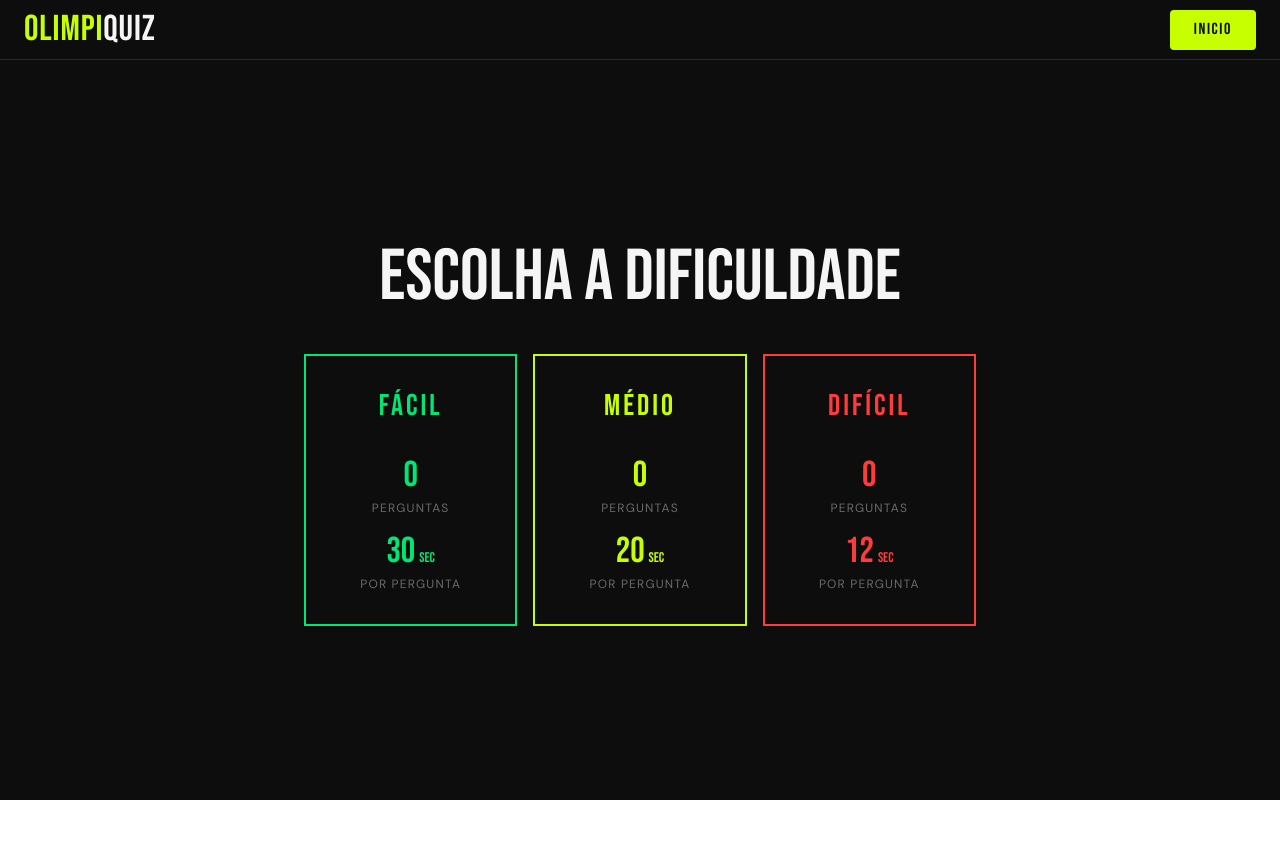
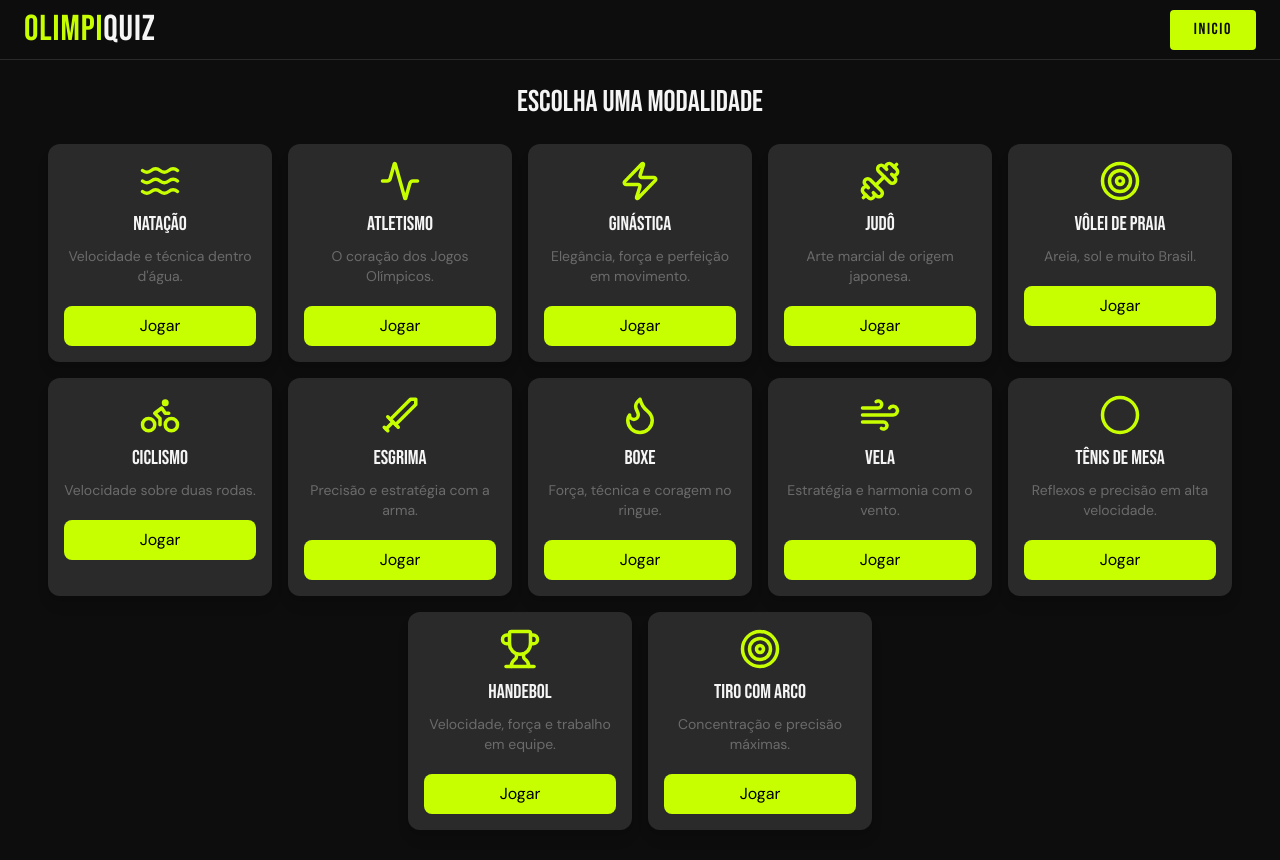
Before and after one commit to jaovitim590/OlimpiQuiz_jb, a React (Vite) app: page /modalidades in a window 1280 px wide. Before the commit the page ends 800 px from the top, so only its background shows below. Built offline with nearby package versions, Linux system fonts and the light colour scheme.

Commit message:
modalidades finishing - 15/03(21:44)

```diff
--- a/src/components/Quiz/QuizStart.tsx
+++ b/src/components/Quiz/QuizStart.tsx
@@ -59,7 +59,7 @@ export const QuizStart = ({ modality, dificulty, onStart }: QuizStartProps) => {
       </button>
 
       <ButtonLink
-        destiny={`/${modality}`}
+        destiny={`/dificuldade/${modality}`}
         label="voltar"
         icon={Undo2}
         variant="outline"
--- a/src/components/dificultySelector/CardGrid.tsx
+++ b/src/components/dificultySelector/CardGrid.tsx
@@ -2,20 +2,34 @@ import { useParams, useNavigate } from "react-router-dom";
 import { getModalidade } from "../../data/mockModalities";
 import type { Dificuldade } from "../../data/mockModalities";
 import { DifficultyCard } from "./DifficultyCard";
+import { ButtonLink } from "../ButtonLink";
+import { Undo2 } from "lucide-react";
 
 const DIFICULDADES: Dificuldade[] = ["facil", "medio", "dificil"];
 
 export const CardGrid = () => {
   const { modality } = useParams<{ modality: string }>();
   const navigate = useNavigate();
+
   const modalidade = getModalidade(modality ?? "");
 
   const totalPorDificuldade = (dificuldade: Dificuldade) =>
-    modalidade?.perguntas.filter((p) => p.dificuldade === dificuldade).length ??
-    0;
+    modalidade?.perguntas.filter(
+      (p) => p.dificuldade === dificuldade
+    ).length ?? 0;
 
   return (
     <div className="flex flex-col items-center justify-center flex-1 min-h-[calc(100vh-60px)] bg-background px-6 gap-8">
+
+      <div className="w-full max-w-2xl flex justify-start mb-4">
+        <ButtonLink
+          destiny="/modalidades"
+          label="voltar"
+          icon={Undo2}
+          variant="outline"
+        />
+      </div>
+
       <div className="flex flex-col items-center gap-2 text-center">
         <span className="badge">{modalidade?.titulo}</span>
         <h1 className="font-display text-5xl md:text-7xl text-soft-white">
--- a/src/pages/Home.tsx
+++ b/src/pages/Home.tsx
@@ -34,7 +34,7 @@ export const Home = () => {
 
       <ButtonLink
         label="COMEÇAR"
-        destiny="/modos"
+        destiny="/modalidades"
         className="px-18 py-5 text-4xl"
       />
       <div className="flex gap-8 md:gap-16 mt-4">
--- /dev/null
+++ b/src/pages/Modalidades.tsx
@@ -0,0 +1,70 @@
+import { useNavigate } from "react-router-dom";
+import { getModalidadesCard } from "../data/mockModalities";
+
+export const Modalidades = () => {
+  const navigate = useNavigate();
+
+  const modalidades = getModalidadesCard();
+
+  function irParaQuiz(id: string) {
+    navigate(`/dificuldade/${id}`);
+  }
+
+  return (
+    <div className="min-h-screen bg-background p-6">
+      <h1 className="text-3xl font-display text-soft-white text-center mb-6">
+        Escolha uma modalidade
+      </h1>
+
+      <div className="flex flex-wrap gap-4 justify-center">
+        {modalidades.map((m) => {
+          const Icon = m.icon;
+
+          return (
+            <div
+              key={m.id}
+              className="
+                w-56
+                bg-surface
+                text-soft-white
+                rounded-xl
+                p-4
+                shadow-lg
+                flex
+                flex-col
+                items-center
+                text-center
+                gap-2
+                hover:scale-105
+                hover:shadow-2xl
+                transition
+                cursor-pointer
+              "
+            >
+              <Icon size={42} className="text-neon" />
+
+              <h2 className="text-xl font-display">{m.titulo}</h2>
+
+              <p className="text-sm text-muted font-body">{m.descricao}</p>
+
+              <button
+                onClick={() => irParaQuiz(m.id)}
+                className="
+                  mt-3
+                  w-full
+                  bg-neon
+                  text-black
+                  rounded-lg
+                  p-2
+                  hover:opacity-80
+                "
+              >
+                Jogar
+              </button>
+            </div>
+          );
+        })}
+      </div>
+    </div>
+  );
+};
--- a/src/routes.tsx
+++ b/src/routes.tsx
@@ -1,7 +1,7 @@
 import { createBrowserRouter } from "react-router-dom";
 import { Layout } from "./components/layout/Layout";
 import { Home } from "./pages/Home";
-import { Modes } from "./pages/Modes";
+import { Modalidades } from "./pages/Modalidades";
 import { Quiz } from "./pages/Quiz";
 import { DificultySelector } from "./pages/DificultySelector";
 
@@ -11,8 +11,8 @@ export const router = createBrowserRouter([
     Component: Layout,
     children: [
       { index: true, Component: Home },
-      { path: "/modos", Component: Modes },
-      { path: "/:modality", Component: DificultySelector },
+      { path: "/modalidades", Component: Modalidades },
+      { path: "/dificuldade/:modality", Component: DificultySelector },
       { path: "/quiz/:modality/:dificulty", Component: Quiz },
     ],
   },
```
